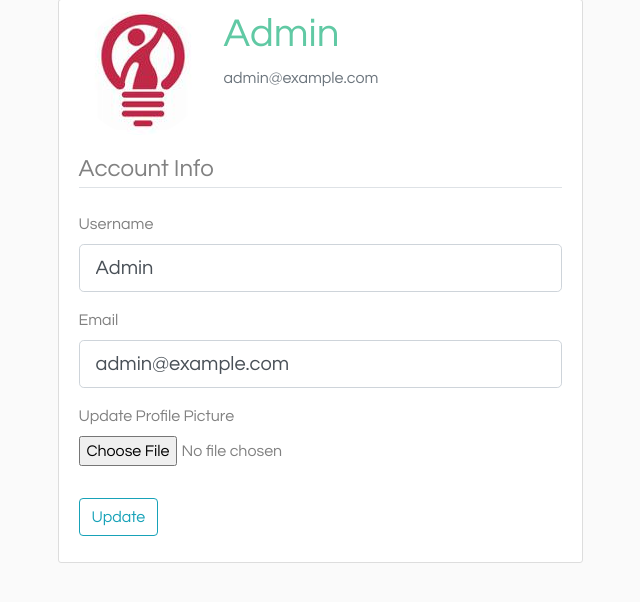
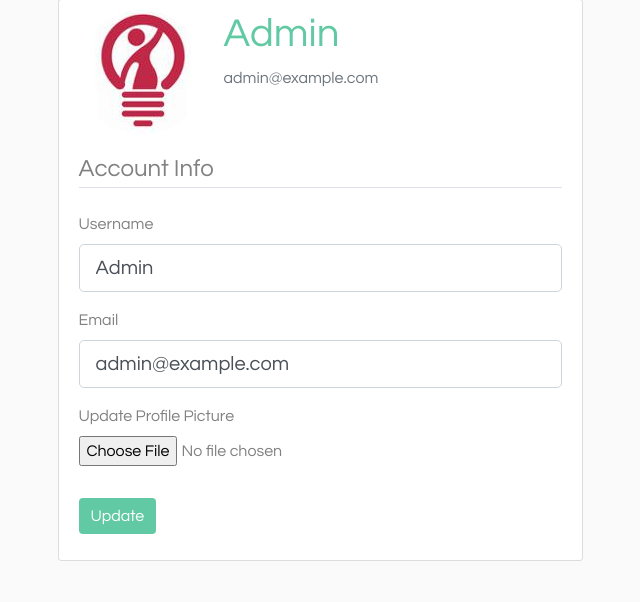
Before and after one commit to renatadev/codefirstgirls, a Flask app: page /account in a window 1280 px wide. Shown: the part 81-683 px from the top of the page, without its empty margins (320-960 px from the left). Run offline with Flask 2, Linux system fonts and the light colour scheme; a user stored in the database is signed in; some libraries are stand-ins or nearby versions.

Commit message:
Style all buttons

```diff
--- a/project/templates/layout.html
+++ b/project/templates/layout.html
@@ -80,6 +80,14 @@
     text-align: center;
     margin-top: 20px;
     }
+    .btn, .btn-secondary, .btn-outline-info {
+      background-color: #61c9a4;
+      border: #61c9a4;
+      color: white;
+    }
+    .btn:hover, .btn-secondary:hover, .btn-outline-info:hover{
+      background-color: #c53540;
+    }
     </style>
 
 </head>
```
